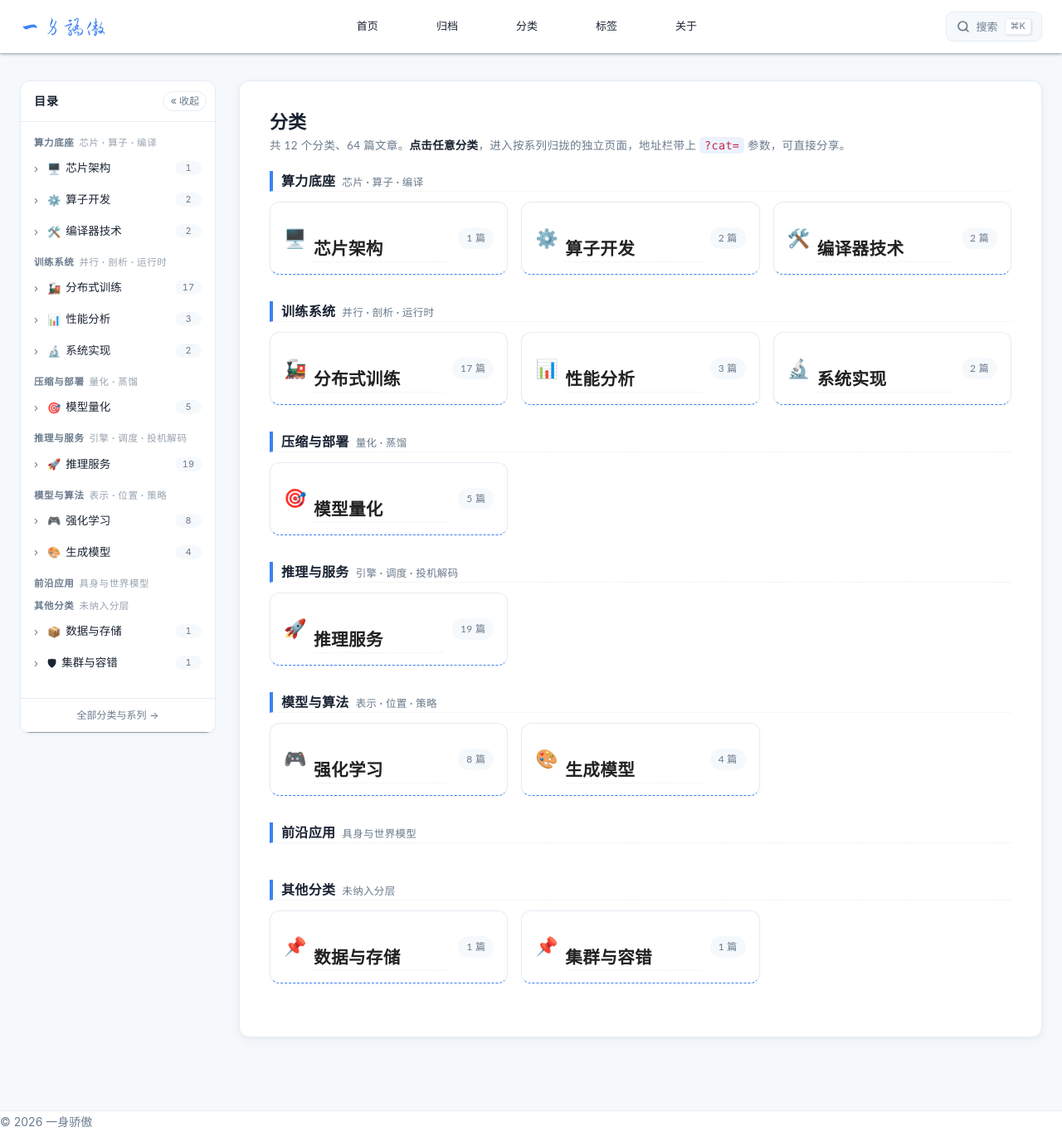
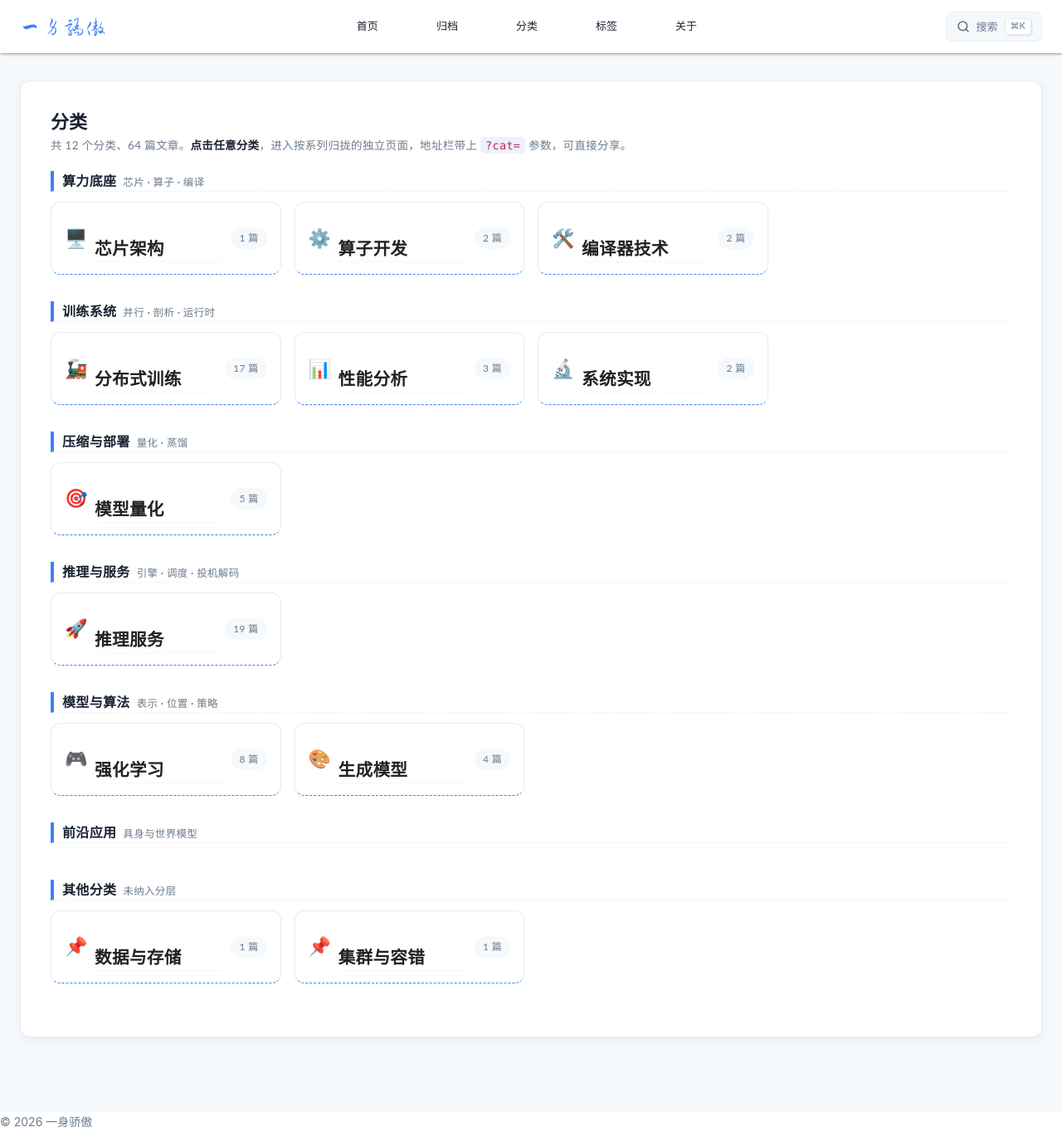
Before and after one commit to lrypcy/lrypcy.github.io, a Jekyll site: the page built from categories.md, in a window 1280 px wide and 1364 px high. Shown: the whole window at 83% size. Built offline with Jekyll 4.4.1, drawn with Linux system fonts in a browser that asks for light colours.

Commit message:
分类/标签页连左侧目录也不展示，正文单列铺排

```diff
--- a/_layouts/default.html
+++ b/_layouts/default.html
@@ -49,7 +49,7 @@
   </header>
 
   <main class="layout-grid{% if page.layout == 'post' %} layout-post{% endif %}{% if page.home_atlas %} layout-atlas{% endif %}{% if page.no_sidebar %} layout-nosidebar{% endif %}">
-    {% unless page.home_atlas %}{% include rail.html %}{% endunless %}
+    {% unless page.home_atlas or page.no_sidebar %}{% include rail.html %}{% endunless %}
 
     <div class="layout-main">
       {{ content }}
--- a/assets/css/custom.css
+++ b/assets/css/custom.css
@@ -175,11 +175,8 @@ html.rail-off .rail-head-title { display: none; }
 }
 .layout-main { min-width: 0; }
 
-/* 分类 / 标签页：不放右栏，左目录 + 正文两列 */
-.layout-grid.layout-nosidebar { grid-template-columns: var(--rail-w) minmax(0, 1fr); }
-@media (max-width: 1199px) {
-  .layout-grid.layout-nosidebar { grid-template-columns: minmax(0, 1fr); }
-}
+/* 分类 / 标签页：左右栏都不放，正文单列铺排 */
+.layout-grid.layout-nosidebar { grid-template-columns: minmax(0, 1fr); }
 
 .sidebar {
   position: sticky;
```
